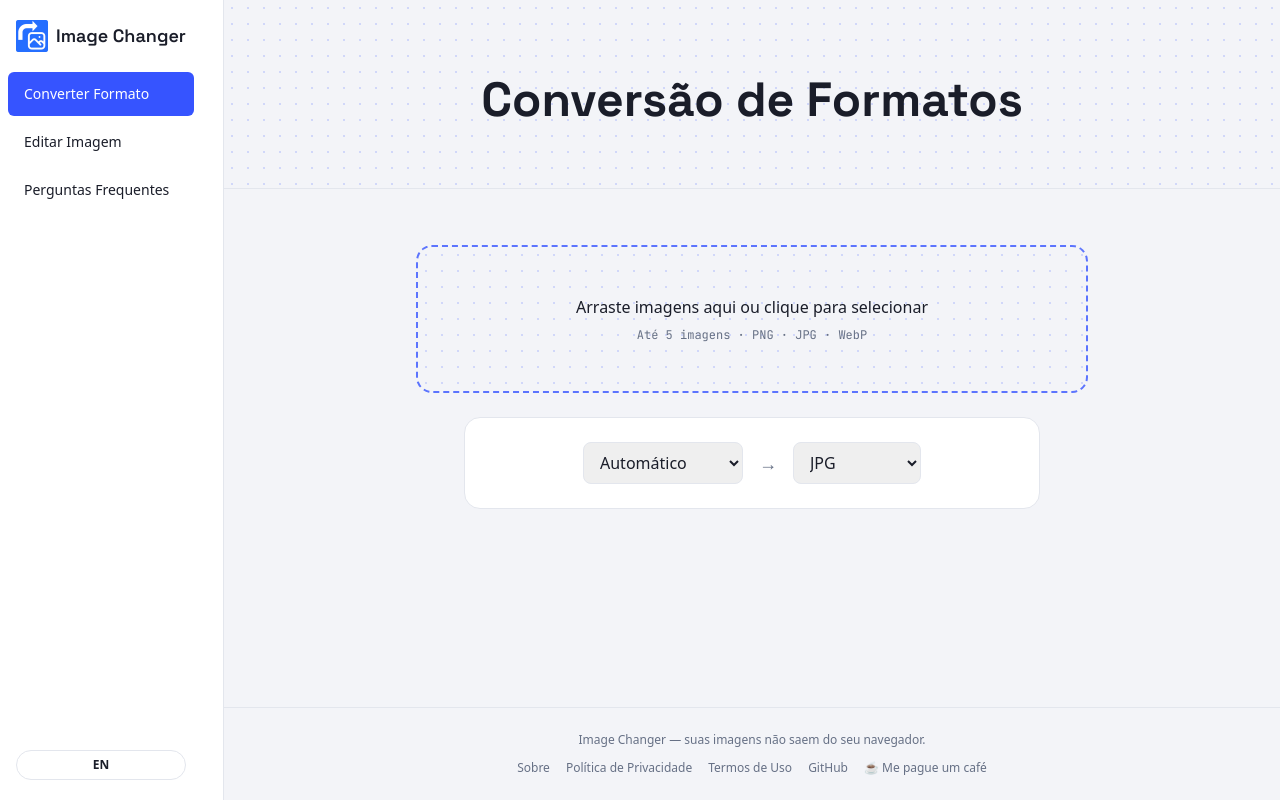
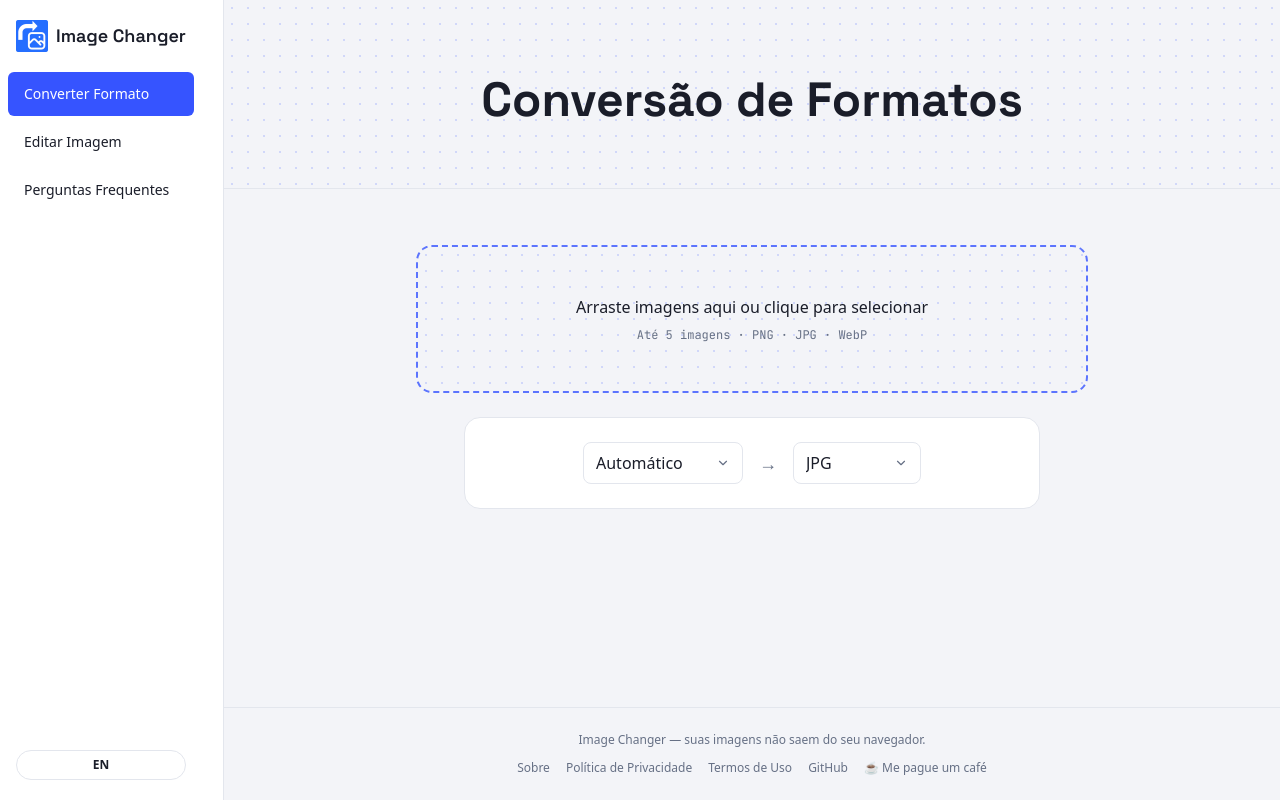
Before and after one commit to josevictorbdbr/ImageChanger, a Next.js app: page / in a window 1280 px wide. Built offline with nearby package versions, Linux system fonts and the light colour scheme.

Commit message:
feat: Change format selector to fit the new theme

```diff
--- /dev/null
+++ b/components/Select.tsx
@@ -0,0 +1,95 @@
+import { useEffect, useRef, useState } from "react";
+
+interface SelectOption {
+  value: string;
+  label: string;
+}
+
+interface SelectProps {
+  id: string;
+  label: string; // texto pro leitor de tela (o botão visível não tem label própria)
+  value: string;
+  options: SelectOption[];
+  onChange: (value: string) => void;
+  className?: string; // controla a largura, ex: "w-40"
+}
+
+// Substitui o <select> nativo: o navegador não deixa estilizar o menu aberto
+// (aquele popup com destaque azul do sistema), então aqui o menu é só HTML/CSS
+// nosso, sempre consistente com o resto do site.
+export default function Select({ id, label, value, options, onChange, className = "" }: SelectProps) {
+  const [open, setOpen] = useState(false);
+  const rootRef = useRef<HTMLDivElement>(null);
+
+  useEffect(() => {
+    if (!open) return;
+    const handleClickOutside = (e: MouseEvent) => {
+      if (rootRef.current && !rootRef.current.contains(e.target as Node)) setOpen(false);
+    };
+    const handleEscape = (e: KeyboardEvent) => {
+      if (e.key === "Escape") setOpen(false);
+    };
+    document.addEventListener("mousedown", handleClickOutside);
+    document.addEventListener("keydown", handleEscape);
+    return () => {
+      document.removeEventListener("mousedown", handleClickOutside);
+      document.removeEventListener("keydown", handleEscape);
+    };
+  }, [open]);
+
+  const selected = options.find((o) => o.value === value);
+
+  return (
+    <div ref={rootRef} className={`relative ${className}`}>
+      <button
+        id={id}
+        type="button"
+        aria-haspopup="listbox"
+        aria-expanded={open}
+        onClick={() => setOpen((v) => !v)}
+        className="flex w-full items-center justify-between gap-2 rounded-lg border border-border bg-white px-3 py-2 text-left text-ink focus:border-accent focus:outline-none"
+      >
+        <span className="truncate">{selected?.label ?? label}</span>
+        <svg
+          width="14"
+          height="14"
+          viewBox="0 0 24 24"
+          fill="none"
+          stroke="currentColor"
+          strokeWidth="2"
+          className={`shrink-0 text-muted transition-transform ${open ? "rotate-180" : ""}`}
+        >
+          <path d="M6 9l6 6 6-6" strokeLinecap="round" strokeLinejoin="round" />
+        </svg>
+      </button>
+
+      {open && (
+        <ul
+          role="listbox"
+          aria-label={label}
+          className="absolute left-0 right-0 top-full z-10 mt-1 max-h-60 overflow-auto rounded-lg border border-border bg-white py-1 shadow-lg"
+        >
+          {options.map((opt) => {
+            const isSelected = opt.value === value;
+            return (
+              <li
+                key={opt.value}
+                role="option"
+                aria-selected={isSelected}
+                onClick={() => {
+                  onChange(opt.value);
+                  setOpen(false);
+                }}
+                className={`cursor-pointer px-3 py-2 text-sm ${
+                  isSelected ? "bg-accent/10 font-medium text-accent" : "text-ink hover:bg-paper"
+                }`}
+              >
+                {opt.label}
+              </li>
+            );
+          })}
+        </ul>
+      )}
+    </div>
+  );
+}
--- a/components/UnifiedConverter.tsx
+++ b/components/UnifiedConverter.tsx
@@ -1,6 +1,7 @@
 import { useState } from "react";
 import JSZip from "jszip";
 import DropZone from "./DropZone";
+import Select from "./Select";
 import { useMultiImageFiles, ManagedFile } from "../hooks/useMultiImageFiles";
 import { convertImage } from "../tools/imageConverter";
 import { downloadBlob } from "../utils/downloadFile";
@@ -16,6 +17,9 @@ const LABELS: Record<ImageFormat, string> = {
   webp: "WebP",
 };
 
+// "detectar" é o modo padrão: aceita qualquer formato de imagem suportado e
+// permite converter um lote com tipos misturados. Escolher um formato
+// específico restringe o seletor de arquivos (no clique) só àquele tipo.
 type FromFormat = ImageFormat | "detectar";
 
 const MIME: Record<ImageFormat, string> = {
@@ -58,6 +62,10 @@ function uniqueZipName(name: string, usedNames: Set<string>): string {
   return candidate;
 }
 
+// Antes era um componente por rota fixa (ex: /png-para-jpg com toFormat="jpg"
+// travado). Agora o par de formatos é escolhido aqui dentro, então toFormat
+// vira estado em vez de prop — o resto da lógica de conversão é a mesma que
+// já existia em ConversionTool.tsx.
 export default function UnifiedConverter() {
   const locale = useLocale();
   const t = conversionToolText[locale];
@@ -194,7 +202,7 @@ export default function UnifiedConverter() {
               {files.map((item) => {
                 const r = results[item.id];
                 return (
-                  <li key={item.id} className="rounded-xl border border-border bg-white p-3 shadow-sm">
+                  <li key={item.id} className="rounded-xl border border-border p-3">
                     {(!r || r.status === "pending" || r.status === "converting") && (
                       <div className="flex items-center gap-3">
                         <img
@@ -230,7 +238,7 @@ export default function UnifiedConverter() {
                         />
                         <div className="min-w-0 flex-1">
                           <p className="truncate text-sm text-ink">{item.file.name}</p>
-                          <p className="text-xs text-danger">{r.error}</p>
+                          <p className="text-xs text-red-600">{r.error}</p>
                         </div>
                       </div>
                     )}
@@ -276,40 +284,28 @@ export default function UnifiedConverter() {
 
       <div className="mx-auto mt-6 max-w-xl">
         <div className="flex flex-col items-center gap-4 rounded-2xl border border-border bg-white p-4 sm:flex-row sm:justify-center sm:p-6">
-          <label htmlFor="format-from" className="sr-only">
-            {ts.fromLabel}
-          </label>
-          <select
+          <Select
             id="format-from"
+            label={ts.fromLabel}
             value={from}
-            onChange={(e) => handleFromChange(e.target.value as FromFormat)}
-            className="w-40 rounded-lg border border-border px-3 py-2 text-ink focus:border-accent focus:outline-none"
-          >
-            <option value="detectar">{ts.detectLabel}</option>
-            {formats.map((f) => (
-              <option key={f} value={f}>
-                {LABELS[f]}
-              </option>
-            ))}
-          </select>
+            onChange={(v) => handleFromChange(v as FromFormat)}
+            options={[
+              { value: "detectar", label: ts.detectLabel },
+              ...formats.map((f) => ({ value: f, label: LABELS[f] })),
+            ]}
+            className="w-40"
+          />
 
           <span className="text-lg text-muted">→</span>
 
-          <label htmlFor="format-to" className="sr-only">
-            {ts.toLabel}
-          </label>
-          <select
+          <Select
             id="format-to"
+            label={ts.toLabel}
             value={to}
-            onChange={(e) => setTo(e.target.value as ImageFormat)}
-            className="w-32 rounded-lg border border-border px-3 py-2 text-ink focus:border-accent focus:outline-none"
-          >
-            {targets.map((f) => (
-              <option key={f} value={f}>
-                {LABELS[f]}
-              </option>
-            ))}
-          </select>
+            onChange={(v) => setTo(v as ImageFormat)}
+            options={targets.map((f) => ({ value: f, label: LABELS[f] }))}
+            className="w-32"
+          />
         </div>
       </div>
 
@@ -344,10 +340,10 @@ export default function UnifiedConverter() {
                   </button>
                 )}
 
-                {zipError && <p className="text-sm text-danger">{zipError}</p>}
+                {zipError && <p className="text-sm text-red-600">{zipError}</p>}
 
                 {files.length > 1 && !allSucceeded && (
-                  <p className="text-center text-sm text-danger">{t.partialErrorMessage(errorCount, files.length)}</p>
+                  <p className="text-center text-sm text-red-600">{t.partialErrorMessage(errorCount, files.length)}</p>
                 )}
 
                 <button onClick={handleReset} className="text-sm text-muted underline underline-offset-2">
```
